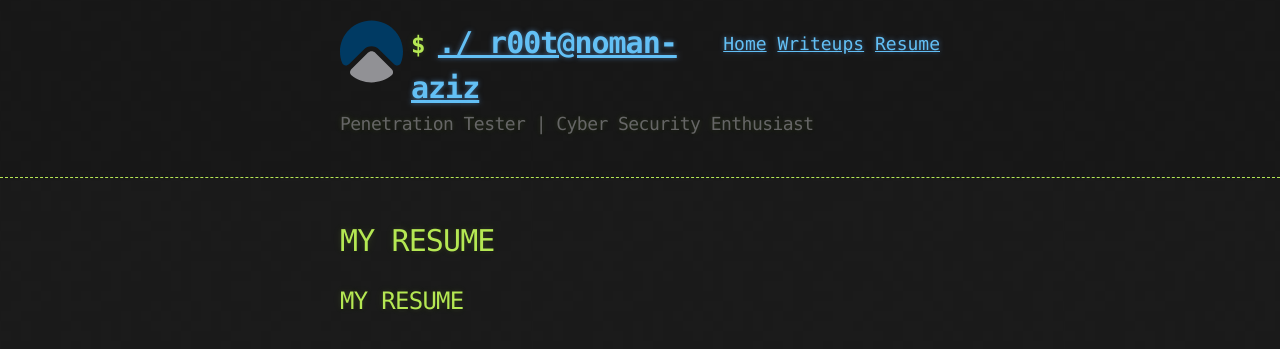
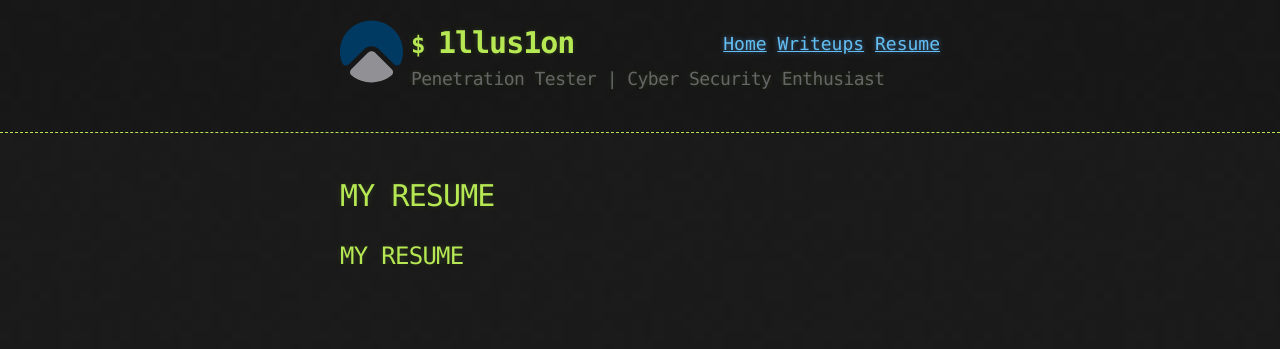
Before and after one commit to duksctf/duksctf.github.io, a Jekyll site: the page built from resume.md, in a window 1280 px wide. Shown: the top 349 px of the page. Built offline with Jekyll 4.4.1, drawn with Linux system fonts in a browser that asks for light colours; our own code applies the rules of GitHub Pages for plain Markdown files.

Commit message:
Fixed Title

```diff
--- a/_layouts/default.html
+++ b/_layouts/default.html
@@ -20,7 +20,7 @@
             <a href="/writeups">Writeups</a>
             <a href="/resume">Resume</a>
         </nav>
-        <h1><a href="https://noman-aziz.github.io/">./ r00t@noman-aziz</a></h1>
+        <h1>1llus1on</h1>
         <h2>Penetration Tester | Cyber Security Enthusiast</h2>
         <h3><center><script src="https://tryhackme.com/badge/514120"></script></center></h3>
         <section id="downloads">
```
